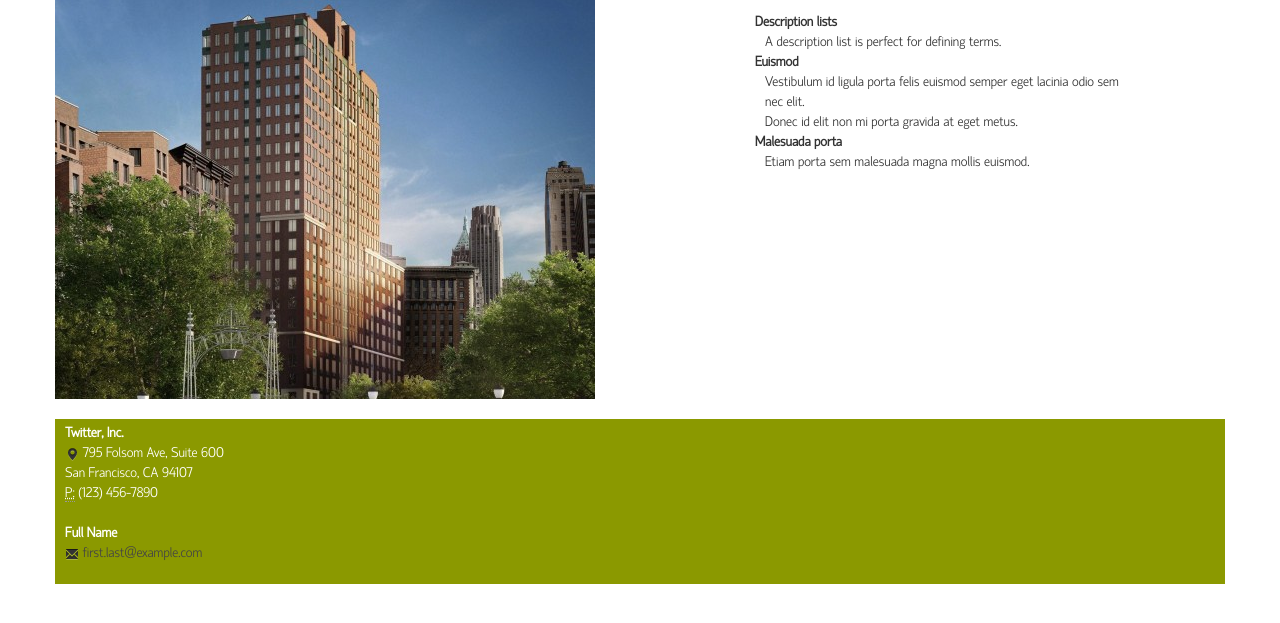
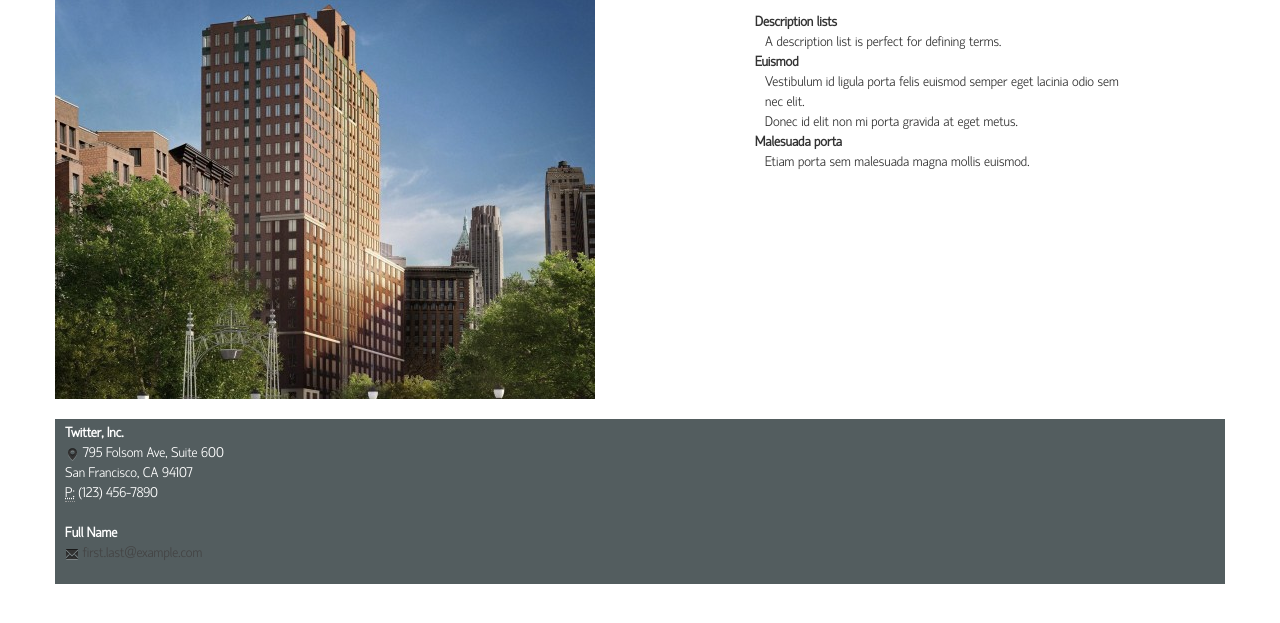
Before and after one commit to duniadua/mustached-octo-tyrion, a CodeIgniter app: page / in a window 1280 px wide. Shown: the part 81-704 px from the top of the page. Run offline with CodeIgniter, Linux system fonts and the light colour scheme; some libraries are stand-ins or nearby versions; some web fonts are replaced.

Commit message:
change color bg

```diff
--- a/bootstrap/css/custom.css
+++ b/bootstrap/css/custom.css
@@ -12,7 +12,8 @@ root {
 
 .footer{
     padding: 5px 0px 0px 10px;
-    background-color: #8B9900;
+    /*background-color: #8B9900;*/
+    background-color: #535D5F;
     color: #ffffff;
 }
 .line{
```
